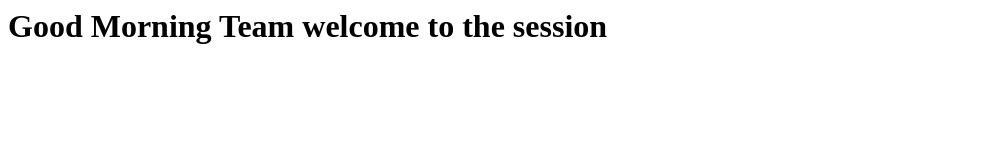
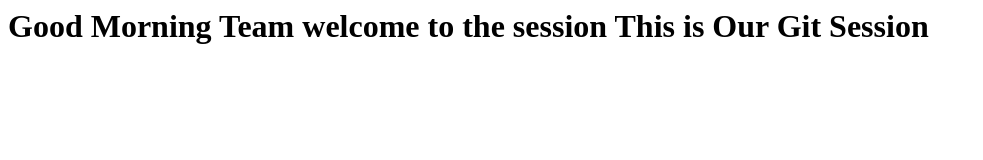
Before and after one commit to SAW-NAAZ/Medical-Project, a plain HTML site: page index.html in a window 1280 px wide. Shown: the whole page, without its empty margins (0-983 px from the left). Drawn offline with Linux system fonts and the light colour scheme.

Commit message:
This is My 2nd Commmit

```diff
--- a/index.html
+++ b/index.html
@@ -1,3 +1,4 @@
 <h1>
 	Good Morning Team welcome to the session
+	This is Our Git Session
 </h1>
```
Also changed, not shown: file1.txt (added), file2.txt (added), file3.txt (added), file4.txt (added), file5.txt (added).
